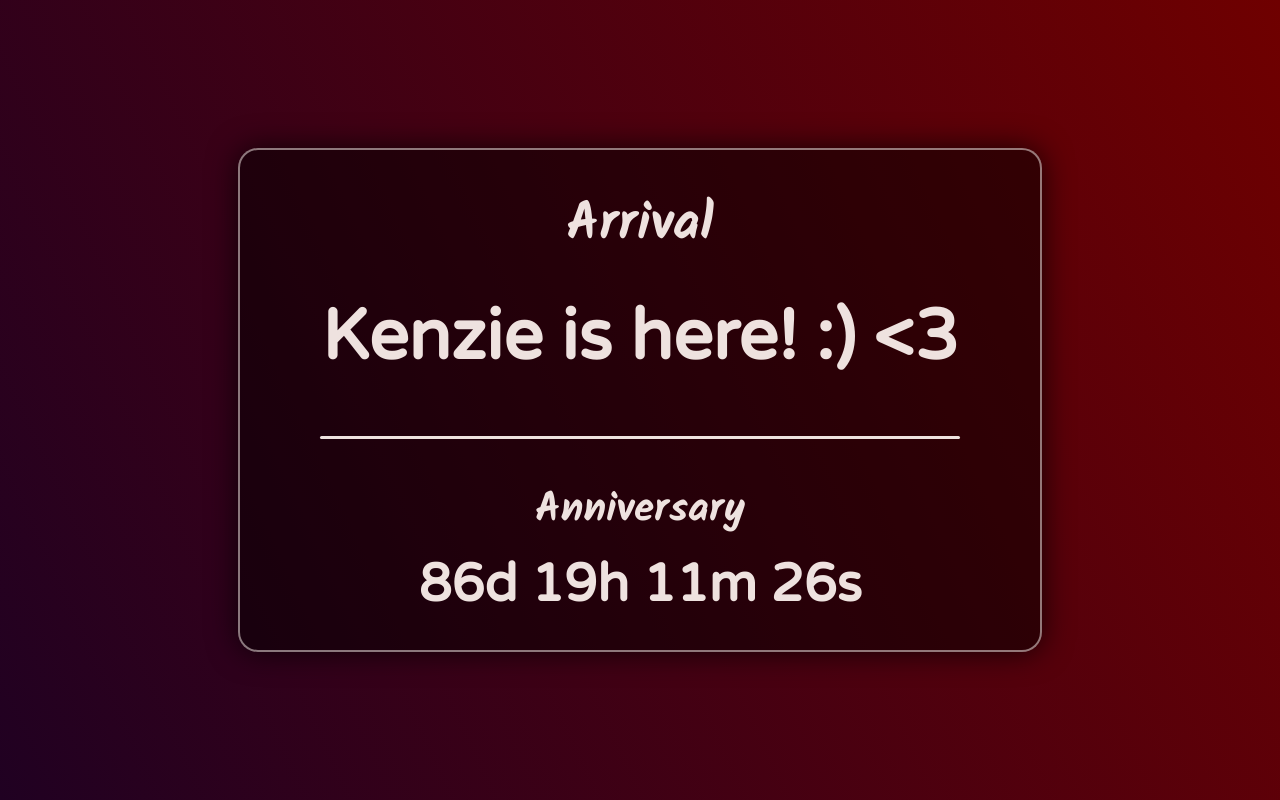
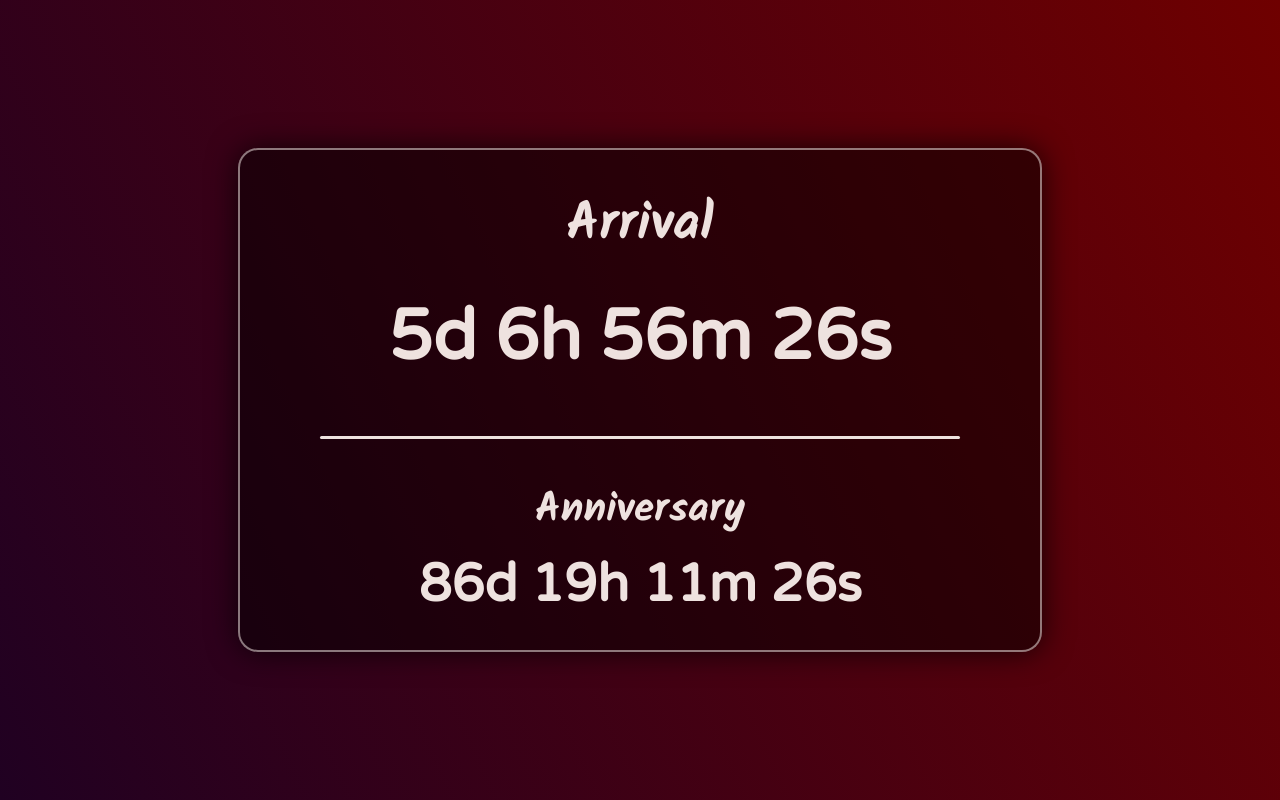
Before and after one commit to imtrmu/kenzie, a plain HTML site: page index.html in a window 1280 px wide. Drawn offline with Linux system fonts and the light colour scheme.

Commit message:
Update index.html

```diff
--- a/index.html
+++ b/index.html
@@ -35,7 +35,7 @@
 
   <script>
     // Set the date we're counting down to
-    var countDownDate = new Date("Dec 25, 2024 22:25:00").getTime();
+    var countDownDate = new Date("Mar 14, 2025 11:45:00").getTime();
 
     // Update the count down every 1 second
     var x = setInterval(function() {
```
